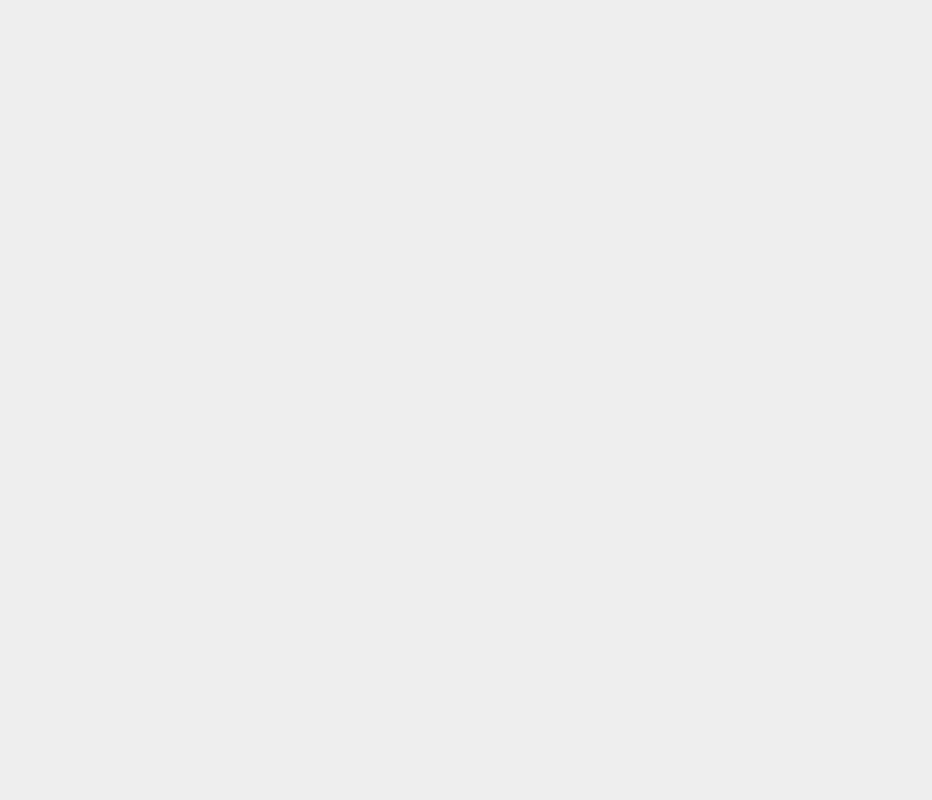
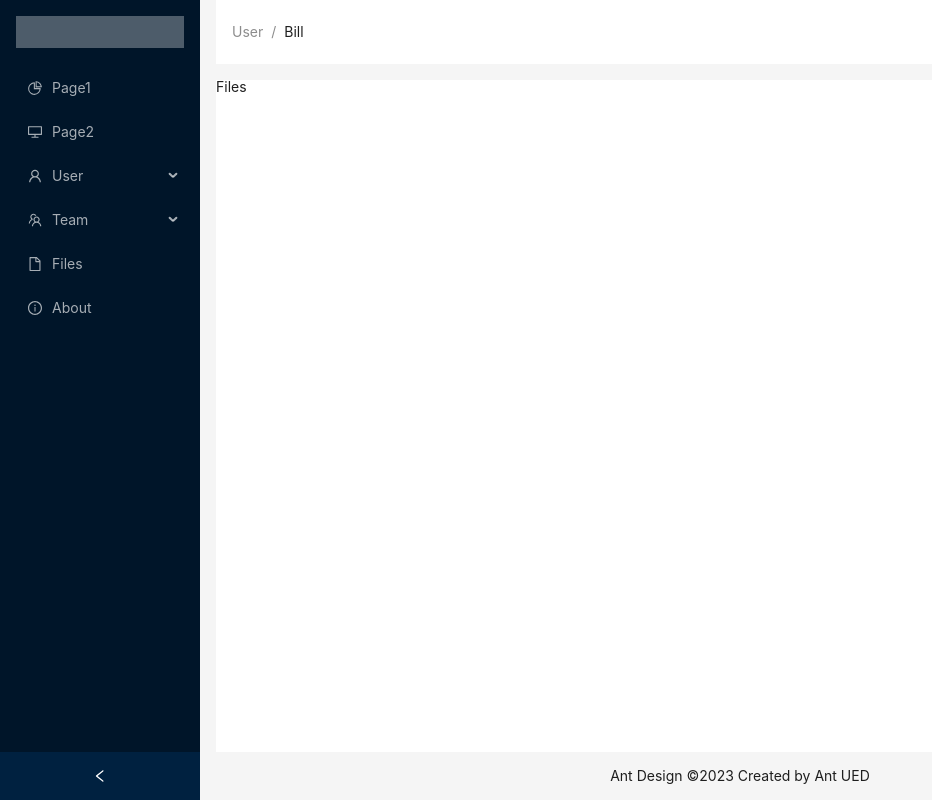
Before and after one commit to EATGao/AdminLTE, a React (Vite) app: page /files in a window 1280 px wide. Before the commit this address had no page. Shown: the whole page, without its empty margins (0-932 px from the left). Built offline with nearby package versions, Linux system fonts and the light colour scheme.

Commit message:
feat: add side bar routing feature

```diff
--- a/src/assets/styles/global.scss
+++ b/src/assets/styles/global.scss
@@ -19,7 +19,3 @@ img {
 .site-layout .site-layout-background {
     background: #fff;
 }
-
-.main-content {
-    height: calc(100% - 112px);
-}
--- a/src/router/index.tsx
+++ b/src/router/index.tsx
@@ -3,6 +3,9 @@ import { Navigate } from "react-router-dom"
 import React, { lazy } from "react"
 
 const About = lazy(()=>import("@/views/About"))
+const Page1 = lazy(()=>import("@/views/Page1"))
+const Page2 = lazy(()=>import("@/views/Page2"))
+const Files = lazy(()=>import("@/views/Files"))
 
 const withLoadingComponent = (comp: JSX.Element) => (
 	<React.Suspense fallback={<div>Loading</div>}>
@@ -13,16 +16,30 @@ const withLoadingComponent = (comp: JSX.Element) => (
 const routes = [
   {
     path: "/",
-    element: <Navigate to="/home" />
+    element: <Navigate to="/page1" />
   },
   {
-    path: "/home",
-    element: <Home />
+	path: "/",
+	element: <Home />,
+	children: [
+		{
+			path: "/page1",
+			element: withLoadingComponent(<Page1/>)
+		},
+		{
+			path: "/page2",
+			element: withLoadingComponent(<Page2/>)
+		},
+		{
+			path: "/files",
+			element: withLoadingComponent(<Files/>)
 		},
 		{
 			path: "/about",
 			element: withLoadingComponent(<About/>)
 		},
 	]
+  }
+]
 
 export default routes
--- /dev/null
+++ b/src/views/Files.tsx
@@ -0,0 +1,7 @@
+const Files = () => (
+    <div>
+        Files
+    </div>
+)
+
+export default Files
--- a/src/views/Home.tsx
+++ b/src/views/Home.tsx
@@ -5,10 +5,11 @@ import {
   PieChartOutlined,
   TeamOutlined,
   UserOutlined,
+  InfoCircleOutlined
 } from '@ant-design/icons';
 import type { MenuProps } from 'antd';
 import { Breadcrumb, Layout, Menu, theme } from 'antd';
-import Column from 'antd/es/table/Column';
+import { Outlet, useNavigate } from 'react-router-dom';
 
 const { Header, Content, Footer, Sider } = Layout;
 
@@ -29,51 +30,48 @@ function getItem(
 }
 
 const items: MenuItem[] = [
-  getItem('Option 1', '1', <PieChartOutlined />),
-  getItem('Option 2', '2', <DesktopOutlined />),
+  getItem('Page1', '/page1', <PieChartOutlined />),
+  getItem('Page2', '/page2', <DesktopOutlined />),
   getItem('User', 'sub1', <UserOutlined />, [
     getItem('Tom', '3'),
     getItem('Bill', '4'),
     getItem('Alex', '5'),
   ]),
   getItem('Team', 'sub2', <TeamOutlined />, [getItem('Team 1', '6'), getItem('Team 2', '8')]),
-  getItem('Files', '9', <FileOutlined />),
+  getItem('Files', '/files', <FileOutlined />),
+  getItem('About', '/about', <InfoCircleOutlined />),
 ];
 
 const App: React.FC = () => {
+  const navigateTo = useNavigate();
   const [collapsed, setCollapsed] = useState(false);
   const {
     token: { colorBgContainer, borderRadiusLG },
   } = theme.useToken();
 
+  const menuClick = (e: {key:string}) =>{
+    console.log("clicked", e.key);
 
+    navigateTo(e.key);
+
+  }
 
   return (
     <Layout style={{ minHeight: '100vh' }}>
       <Sider collapsible collapsed={collapsed} onCollapse={(value) => setCollapsed(value)}>
         <div className="logo" />
-        <Menu theme="dark" defaultSelectedKeys={['1']} mode="inline" items={items} />
+        <Menu theme="dark" defaultSelectedKeys={['1']} mode="inline" items={items} onClick={menuClick}/>
       </Sider>
       <Layout>
-        <Header style={{ paddingLeft: 16, background: colorBgContainer }} >
+        <Header style={{ marginLeft: "16px", marginRight: "16px", paddingLeft: 16, background: colorBgContainer }} >
           <Breadcrumb style={{ lineHeight: '64px' }}>
             <Breadcrumb.Item>User</Breadcrumb.Item>
             <Breadcrumb.Item>Bill</Breadcrumb.Item>
           </Breadcrumb>
         </Header>
 
-        <Content style={{ margin: '16px 16px 0', padding: 0 }}>
-          <div
-            style={{
-              padding: 24,
-              minHeight: '100%',
-              background: colorBgContainer,
-              borderRadius: borderRadiusLG,
-            }}
-            className="main-content"
-          >
-
-          </div>
+        <Content style={{ margin: '16px 16px 0', padding: 0, background: "#fff" }}>
+          <Outlet />
         </Content>
         <Footer style={{ textAlign: 'center', padding: 0, lineHeight:"48px" }}>Ant Design ©2023 Created by Ant UED</Footer>
       </Layout>
--- /dev/null
+++ b/src/views/Page1.tsx
@@ -0,0 +1,7 @@
+const Page1 = () => (
+    <div>
+        Page1
+    </div>
+)
+
+export default Page1
--- /dev/null
+++ b/src/views/Page2.tsx
@@ -0,0 +1,7 @@
+const Page2 = () => (
+    <div>
+        Page2
+    </div>
+)
+
+export default Page2
```
Lines whose indentation alone changed are shown as unchanged.
